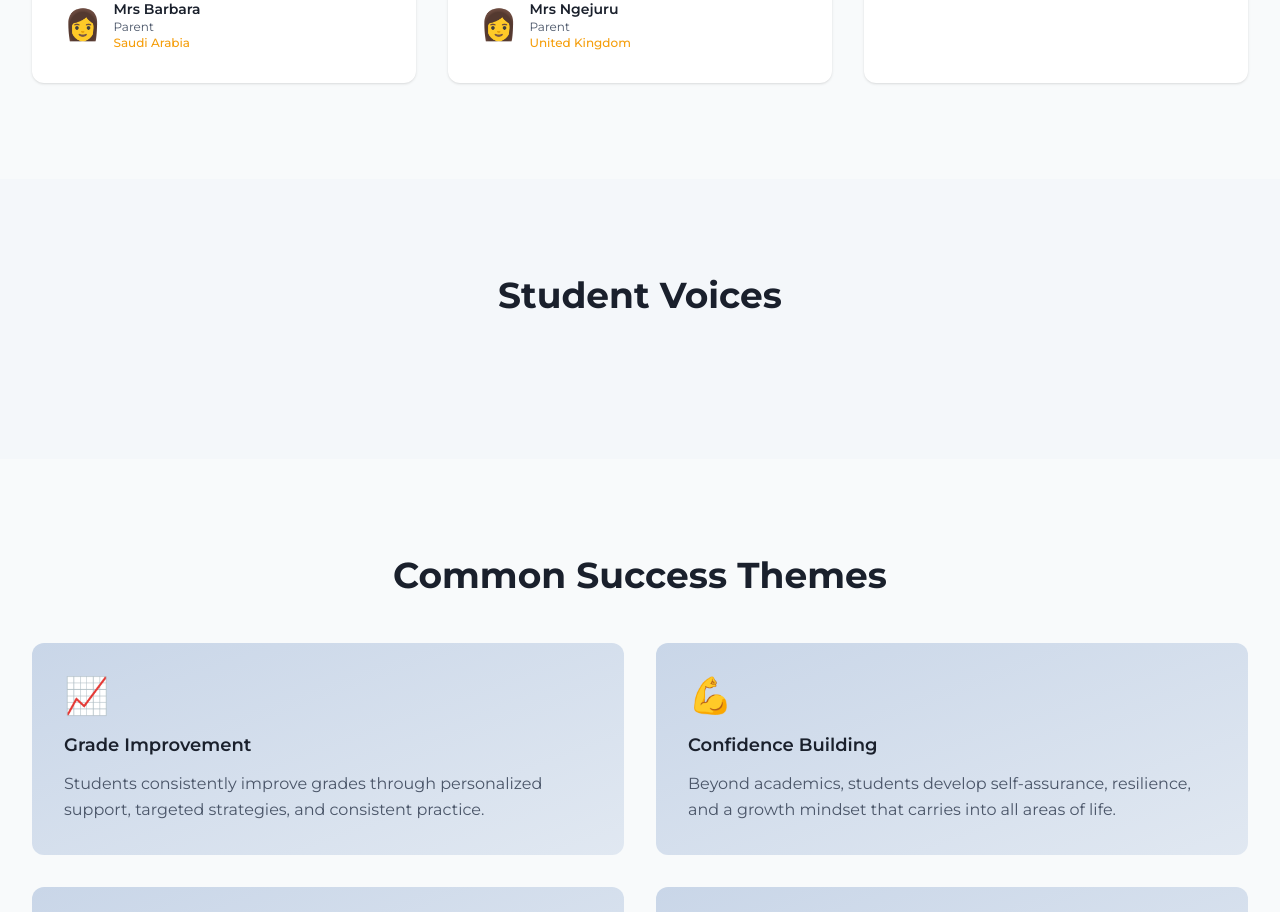
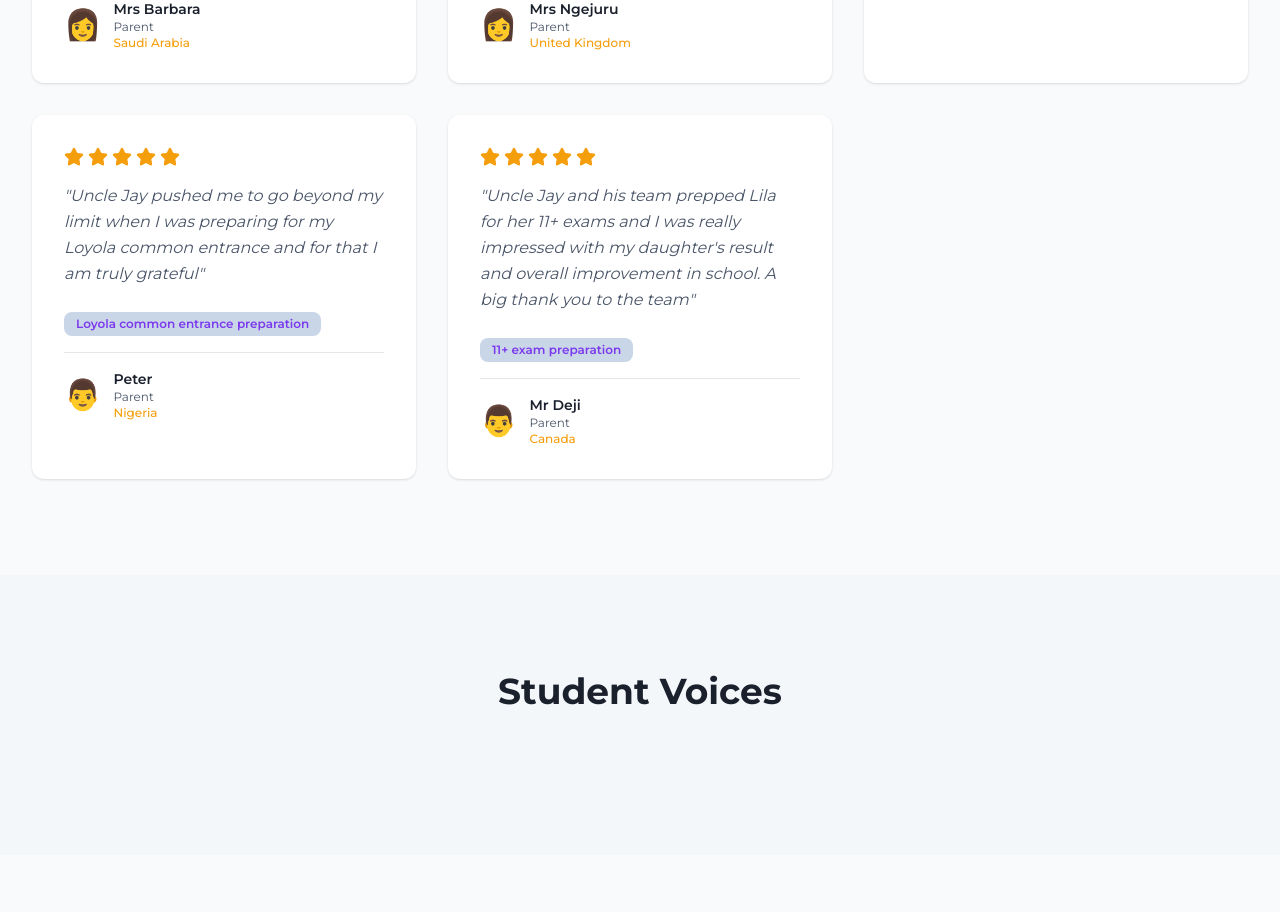
Before and after one commit to FullReCordz/uncle-jay-s-academy, a Next.js app: page /testimonials in a window 1280 px wide. Shown: the part 992-1904 px from the top of the page. Built offline with nearby package versions, Linux system fonts and the light colour scheme.

Commit message:
feat: add new testimonials for Loyola and 11+ exam preparations
Co-authored-by: Ajayi Seyitan <239624329+FullReCordz@users.noreply.github.com>

```diff
--- a/app/testimonials/page.tsx
+++ b/app/testimonials/page.tsx
@@ -38,6 +38,28 @@ const testimonials = [
     quote:
       'My son is now working above target in Maths. Thank you so much Uncle Jay',
     impact: 'Working above target',
+  },
+  {
+    type: 'parent',
+    name: 'Peter',
+    location: 'Nigeria',
+    image: '👨',
+    title: 'Parent',
+    rating: 5,
+    quote:
+      'Uncle Jay pushed me to go beyond my limit when I was preparing for my Loyola common entrance and for that I am truly grateful',
+    impact: 'Loyola common entrance preparation',
+  },
+  {
+    type: 'parent',
+    name: 'Mr Deji',
+    location: 'Canada',
+    image: '👨',
+    title: 'Parent',
+    rating: 5,
+    quote:
+      "Uncle Jay and his team prepped Lila for her 11+ exams and I was really impressed with my daughter's result and overall improvement in school. A big thank you to the team",
+    impact: '11+ exam preparation',
   },
 ]
 
--- a/components/testimonials-section.tsx
+++ b/components/testimonials-section.tsx
@@ -30,6 +30,18 @@ export default function TestimonialsSection() {
       name: 'Mr. Obi',
       country: 'Australia',
       flag: '🇦🇺',
+    },
+    {
+      quote: 'Uncle Jay pushed me to go beyond my limit when I was preparing for my Loyola common entrance and for that I am truly grateful',
+      name: 'Peter',
+      country: 'Nigeria',
+      flag: '🇳🇬',
+    },
+    {
+      quote: "Uncle Jay and his team prepped Lila for her 11+ exams and I was really impressed with my daughter's result and overall improvement in school. A big thank you to the team",
+      name: 'Mr Deji',
+      country: 'Canada',
+      flag: '🇨🇦',
     },
   ]
 
```
